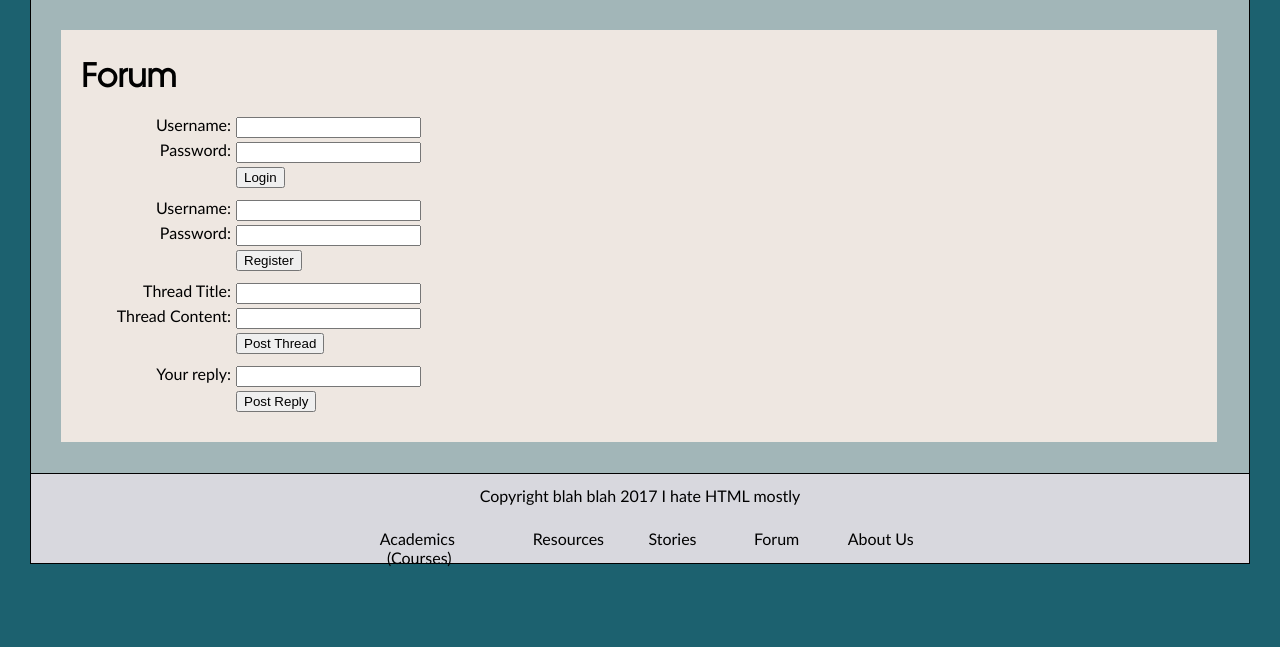
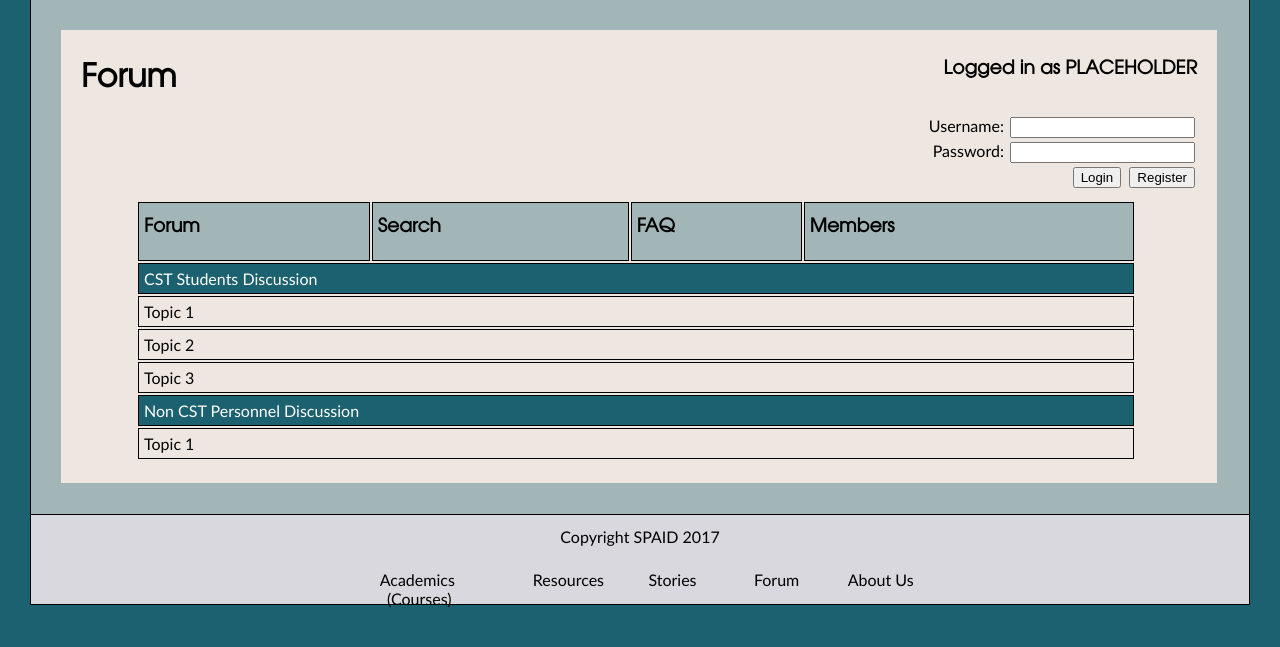
Before and after one commit to paulszefer/SPAID, a PHP site: page /pages/forums.html in a window 1280 px wide. Shown: the part 41-688 px from the top of the page. Run offline with PHP 8.4, Linux system fonts and the light colour scheme.

Commit message:
Generic commit

```diff
--- a/G13/pages/academics.html
+++ b/G13/pages/academics.html
@@ -70,7 +70,7 @@
 		</div>
 
 		<div id="footer">
-			<p>Copyright blah blah 2017 I hate HTML mostly</p><br>
+			<p>Copyright SPAID 2017</p><br>
 			<div id="sitemap1"><a class="sitemaplink" href="academics.html">Academics</a>&nbsp; <a class="sitemaplink" href="courses.html">(Courses)</a>
 			</div>
 			<div id="sitemap2"><a class="sitemaplink" href="resources.html">Resources</a>
--- a/G13/pages/courses.html
+++ b/G13/pages/courses.html
@@ -62,7 +62,7 @@
 		</div>
 
 		<div id="footer">
-			<p>Copyright blah blah 2017 I hate HTML mostly</p><br>
+			<p>Copyright SPAID 2017</p><br>
 			<div id="sitemap1"><a class="sitemaplink" href="academics.html">Academics</a>&nbsp; <a class="sitemaplink" href="courses.html">(Courses)</a>
 			</div>
 			<div id="sitemap2"><a class="sitemaplink" href="resources.html">Resources</a>
--- a/G13/pages/forums.html
+++ b/G13/pages/forums.html
@@ -26,72 +26,64 @@
 
 		<div id="body">
 			<div id="maincontent">
-				<h1>Forum</h1>
+				<div id="forumhead">
+					<h1>Forum</h1>
+				</div>
+
+				<div id="loginhead">
+					<h3>Logged in as PLACEHOLDER</h3>
+				</div>
 
 				<div id="accountlogin">
 					<form method="post" action="http://webdevfoundations.net/scripts/formdemo.asp">
 						<div>
-							<label for="loginusername">Username: </label>
-							<input type="text" name="loginusername" id="loginusername" required="required">
+							<label for="username">Username: </label>
+							<input type="text" name="username" id="username" required="required">
 						</div>
 						<div>
-							<label for="loginpassword">Password: </label>
-							<input type="text" name="loginpassword" id="loginpassword" required="required">
+							<label for="password">Password: </label>
+							<input type="text" name="password" id="password" required="required">
 						</div>
 						<div>
 							<input id="loginsubmit" type="submit" value="Login">
-						</div>
-					</form>
-				</div>
-
-				<div id="accountregister">
-					<form method="post" action="http://webdevfoundations.net/scripts/formdemo.asp">
-						<div>
-							<label for="registerusername">Username: </label>
-							<input type="text" name="registerusername" id="registerusername" required="required">
-						</div>
-						<div>
-							<label for="registerpassword">Password: </label>
-							<input type="text" name="registerpassword" id="registerpassword" required="required">
-						</div>
-						<div>
 							<input id="registersubmit" type="submit" value="Register">
 						</div>
 					</form>
 				</div>
 
-				<div id="postthread">
-					<form method="post" action="http://webdevfoundations.net/scripts/formdemo.asp">
-						<div>
-							<label for="threadtitle">Thread Title: </label>
-							<input type="text" name="threadtitle" id="threadtitle" required="required">
-						</div>
-						<div>
-							<label for="threadcontent">Thread Content: </label>
-							<input type="text" name="threadcontent" id="threadcontent" required="required">
-						</div>
-						<div>
-							<input id="threadsubmit" type="submit" value="Post Thread">
-						</div>
-					</form>
-				</div>
-
-				<div id="postreply">
-					<form method="post" action="http://webdevfoundations.net/scripts/formdemo.asp">
-						<div>
-							<label for="reply">Your reply: </label>
-							<input type="text" name="reply" id="reply" required="required">
-						</div>
-						<div>
-							<input id="replysubmit" type="submit" value="Post Reply">
-						</div>
-					</form>
+				<div id="forumblock">
+					<table>
+						<tr id="tableheader">
+							<td><h3>Forum</h3></td>
+							<td><h3>Search</h3></td>
+							<td><h3>FAQ</h3></td>
+							<td><h3>Members</h3></td>
+						</tr>
+						<tr class="tablesubheader">
+							<td colspan="4">CST Students Discussion</td>
+						</tr>
+						<tr>
+							<td colspan="4">Topic 1</td>
+						</tr>
+						<tr>
+							<td colspan="4">Topic 2</td>
+						</tr>
+						<tr>
+							<td colspan="4">Topic 3</td>
+						</tr>
+						<tr class="tablesubheader">
+							<td colspan="4">Non CST Personnel Discussion</td>
+						</tr>
+						<tr>
+							<td colspan="4">Topic 1</td>
+						<tr>
+					</table>
 				</div>
 			</div>
 		</div>
 
 		<div id="footer">
-			<p>Copyright blah blah 2017 I hate HTML mostly</p><br>
+			<p>Copyright SPAID 2017</p><br>
 			<div id="sitemap1"><a class="sitemaplink" href="academics.html">Academics</a>&nbsp; <a class="sitemaplink" href="courses.html">(Courses)</a>
 			</div>
 			<div id="sitemap2"><a class="sitemaplink" href="resources.html">Resources</a>
--- a/G13/pages/resources.html
+++ b/G13/pages/resources.html
@@ -62,7 +62,7 @@
 		</div>
 
 		<div id="footer">
-			<p>Copyright blah blah 2017 I hate HTML mostly</p><br>
+			<p>Copyright SPAID 2017</p><br>
 			<div id="sitemap1"><a class="sitemaplink" href="academics.html">Academics</a>&nbsp; <a class="sitemaplink" href="courses.html">(Courses)</a>
 			</div>
 			<div id="sitemap2"><a class="sitemaplink" href="resources.html">Resources</a>
--- a/G13/style/aboutus.css
+++ b/G13/style/aboutus.css
@@ -5,3 +5,8 @@
 	padding: 20px;
 	text-align: left;
 }
+
+img {
+	float: left;
+	margin-right: 10px;
+	}
--- a/G13/style/base.css
+++ b/G13/style/base.css
@@ -14,7 +14,7 @@ width: 100%;
 background-color: #1C616F;
 }
 
-h2, h1{
+h2, h1, h3{
 	font-family: headerfont, Calibri, Arial;
 	margin-top: 5px;
 }
--- a/G13/style/forums.css
+++ b/G13/style/forums.css
@@ -1,3 +1,12 @@
+#forumhead {
+	display: inline-block;
+}
+
+#loginhead {
+	display: inline-block;
+	float: right;
+}
+
 #maincontent {
 	width: 1116px;
 	background-color: #EEE7E1;
@@ -7,32 +16,43 @@
 }
 
 #loginsubmit {
-	margin-left: 155px;
-	margin-bottom: 10px;
 }
 
 #registersubmit {
-	margin-left: 155px;
-	margin-bottom: 10px;
 }
 
-#threadsubmit {
-	margin-left: 155px;
-	margin-bottom: 10px;
+#accountlogin {
+	text-align: right;
 }
 
-#replysubmit {
-	margin-left: 155px;
-	margin-bottom: 10px;
+#forumblock {
+	margin: 10px 0 0 55px;
+	width:1000px;
 }
 
+#tableheader {
+	background-color: #A2B6B8;
+}
+
+.tablesubheader {
+	background-color: #1C616F;
+	color: white;
+	}
+
 label {
-	float: left;
-	width: 150px;
-	text-align: right;
-	margin-right: 5px;
 }
 
 input {
-	margin: 2px 0 2px 0;
+	margin: 2px;
 }
+
+table {
+	width: 1000px;
+	margin: 10px 0 0 0;
+}
+
+td {
+	padding: 5px;
+	border: solid black;
+	border-width: 1px;
+}
--- a/G13/style/index.css
+++ b/G13/style/index.css
@@ -1,3 +1,8 @@
+img {
+	float: right;
+	margin-left: 5px;
+}
+
 #slider {
 	top: 40px;
 	margin-left: auto;
--- a/G13/style/stories.css
+++ b/G13/style/stories.css
@@ -5,3 +5,7 @@
 	padding: 20px;
 	text-align: left;
 }
+
+img {
+	margin: 0 10px 0 10px;
+}
```
Also changed, not shown: G13/index.html (+8 -7 lines), G13/pages/aboutus.html (+17 -8 lines), G13/pages/stories.html (+11 -4 lines), G13/images/placeholder.png (added).
